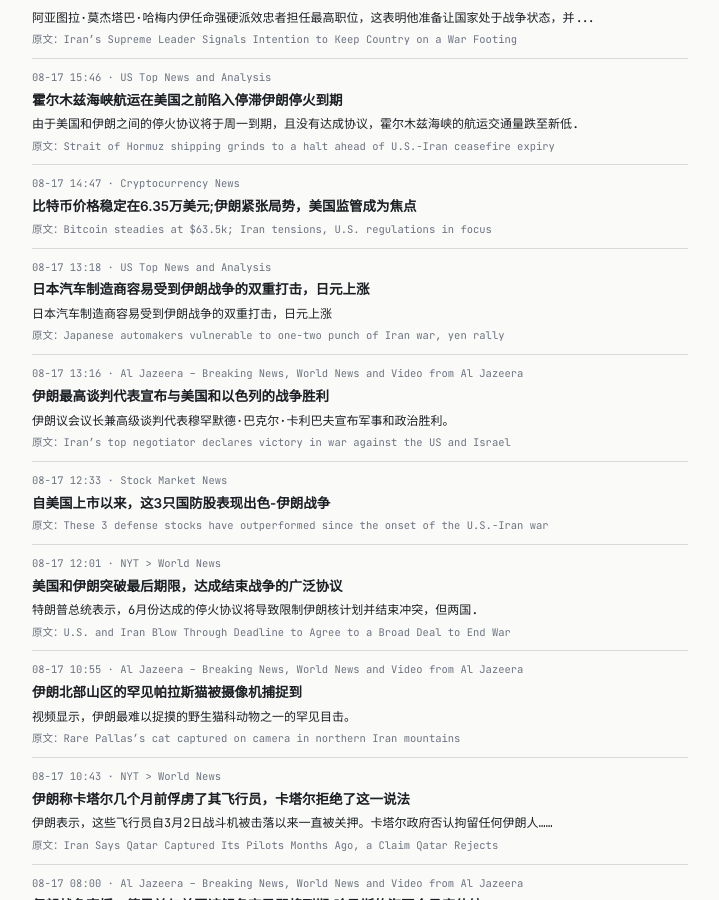
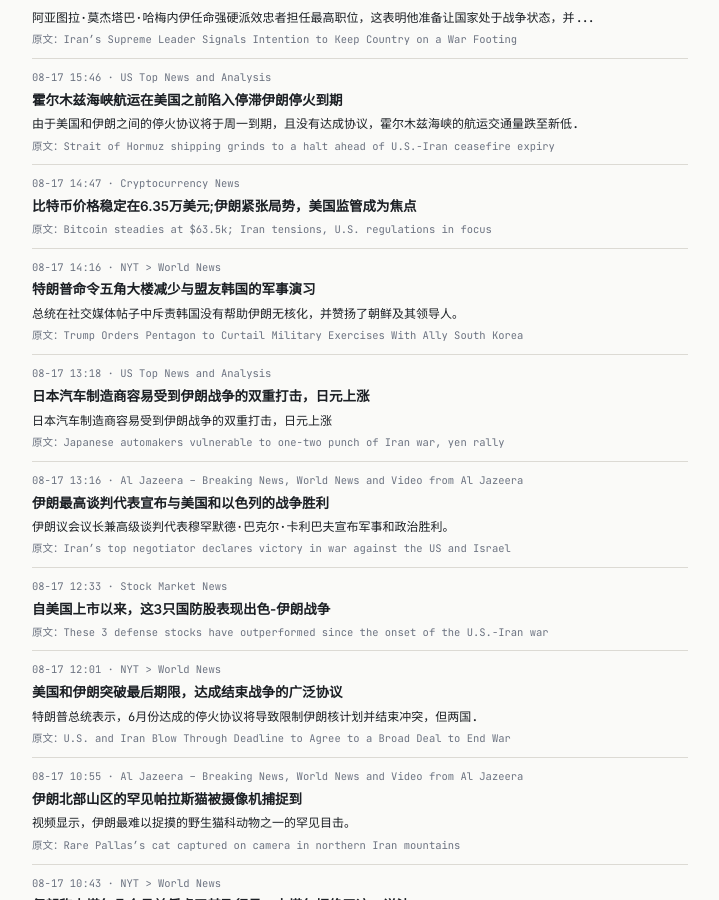
Before and after one commit to tang3super/tang3super.github.io, a Jekyll site: the page built from macro-trade/news-digest.md, in a window 1280 px wide and 900 px high, scrolled down 1156 px. Shown: the whole window, without its empty margins (280-999 px from the left). Built offline with Jekyll 4.4.1, drawn with Linux system fonts in a browser that asks for light colours; some of the changed text lies outside the part shown.

Commit message:
sync news-digest article

```diff
--- a/macro-trade/news-digest.md
+++ b/macro-trade/news-digest.md
@@ -85,6 +85,13 @@
     source: Cryptocurrency News
     time: 08-17 14:47
     title_zh: 比特币价格稳定在6.35万美元;伊朗紧张局势，美国监管成为焦点
+  - title: Trump Orders Pentagon to Curtail Military Exercises With Ally South Korea
+    summary: In a social media post, the president scolded South Korea for not helping denuclearize Iran, and also praised North Korea and its leader.
+    link: https://www.nytimes.com/2026/08/16/us/politics/trump-south-korea-military-exercises.html
+    source: NYT > World News
+    time: 08-17 14:16
+    title_zh: 特朗普命令五角大楼减少与盟友韩国的军事演习
+    summary_zh: 总统在社交媒体帖子中斥责韩国没有帮助伊朗无核化，并赞扬了朝鲜及其领导人。
   - title: Japanese automakers vulnerable to one-two punch of Iran war, yen rally
     summary: Japanese automakers vulnerable to one-two punch of Iran war, yen rally
     link: https://www.cnbc.com/2026/08/17/japanese-automakers-vulnerable-iran-war-yen-rally.html
```
Also changed, not shown: other parts of macro-trade/news-digest.md (+1 -1 lines).
